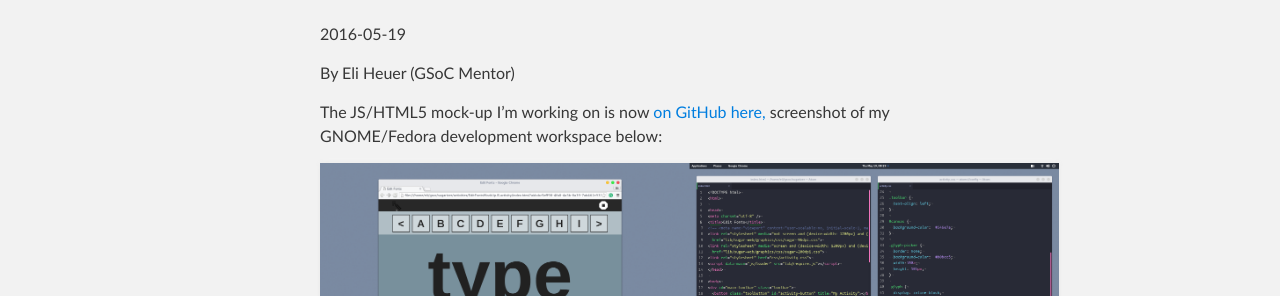
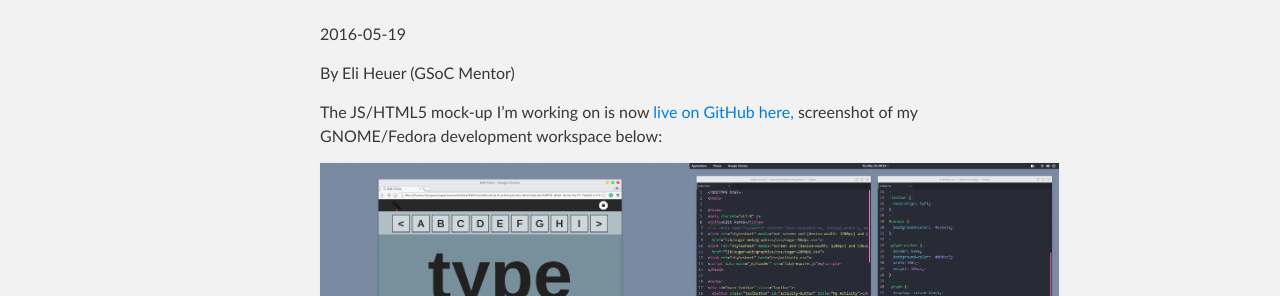
Before and after one commit to sugarlabs/edit-fonts-activity, a Jekyll site: the page built from _posts/2016-05-19-js-html5-mockup-on-github.md, in a window 1280 px wide. Shown: the part 356-652 px from the top of the page. Built offline with Jekyll 4.4.1, drawn with Linux system fonts in a browser that asks for light colours.

Commit message:
Update 2016-05-19-js-html5-mockup-on-github.md

```diff
--- a/_posts/2016-05-19-js-html5-mockup-on-github.md
+++ b/_posts/2016-05-19-js-html5-mockup-on-github.md
@@ -5,7 +5,7 @@
 author: Eli Heuer
 ---
 
-The JS/HTML5 mock-up I'm working on is now [on GitHub here,](https://github.com/eliheuer/EditFontsMockUpJS.activity) screenshot of my GNOME/Fedora development workspace below:
+The JS/HTML5 mock-up I'm working on is now [live on GitHub here,](https://sugarlabs.github.io/edit-fonts-activity/mockups/EditFontsMockUpJS.activity/) screenshot of my GNOME/Fedora development workspace below:
 
 ![Eli's JS Mockup WIP 001](files/img/elis_js_mockup_wip_001.png)
 
```
